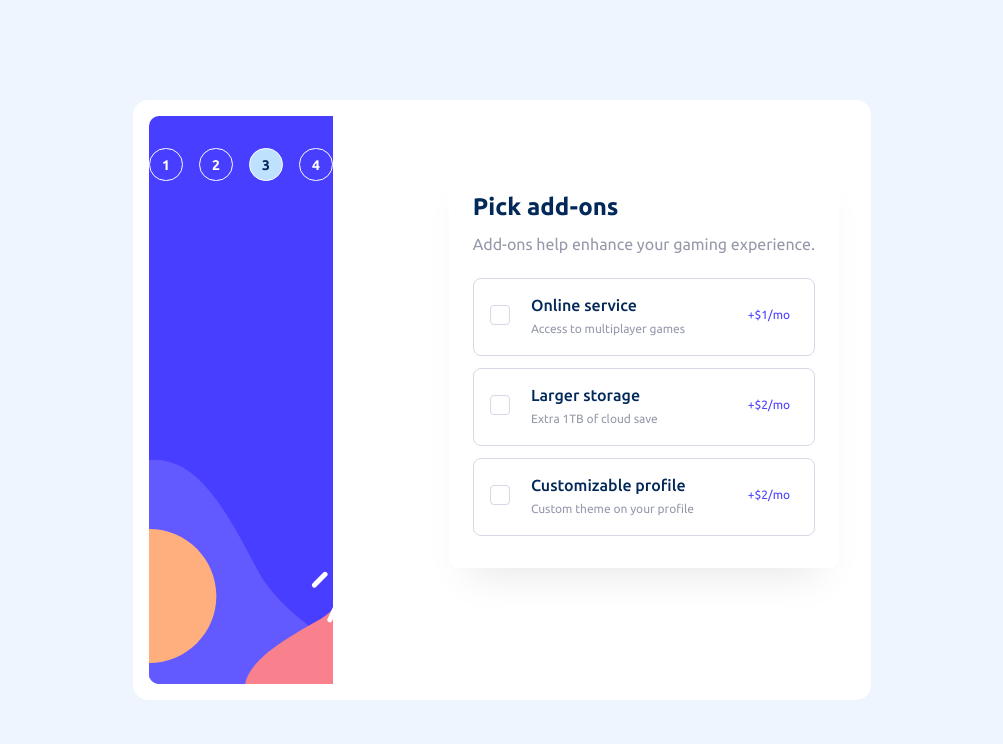
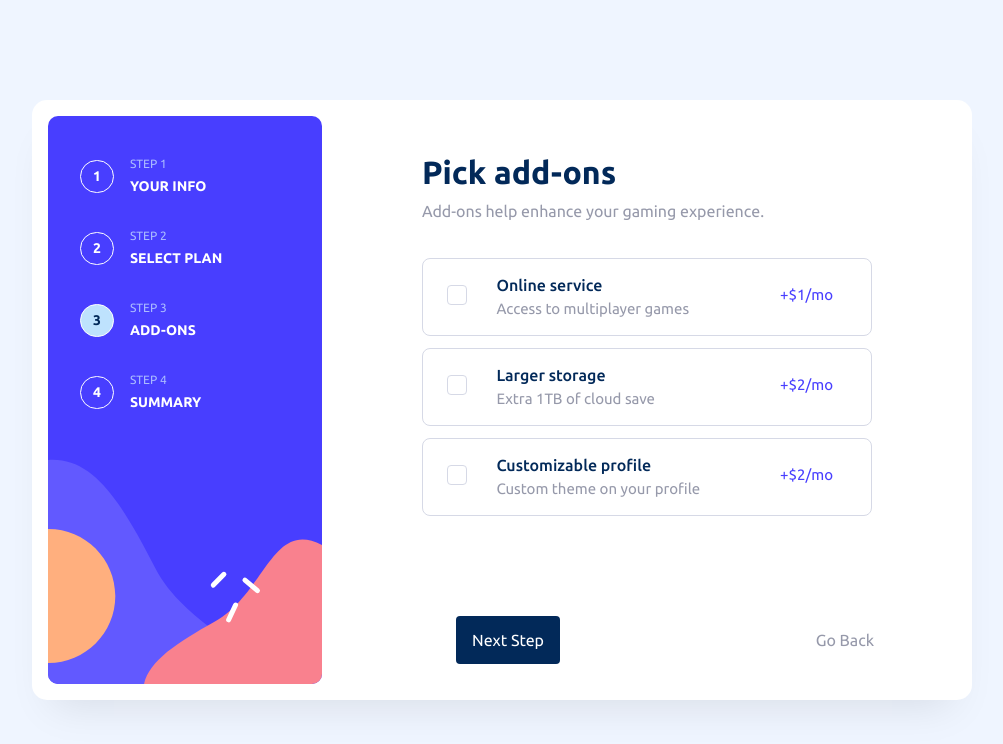
Before and after one commit to lomsadze123/multi-step-form, a React (Vite) app: page /add-ons in a window 1280 px wide. Shown: the top 744 px of the page, without its empty margins (138-1141 px from the left). Built offline with nearby package versions, Linux system fonts and the light colour scheme.

Commit message:
finished design

```diff
--- a/src/App.tsx
+++ b/src/App.tsx
@@ -6,6 +6,7 @@ import AddOns from "./components/AddOns";
 import Summary from "./components/Summary";
 import Thanks from "./components/Thanks";
 import AsideForm from "./components/AsideForm";
+import NextButton from "./components/NextButton";
 
 // type FormValue = {
 //   username: string;
@@ -21,7 +22,7 @@ function App() {
   // };
 
   return (
-    <div className="md:flex md:items-center md:gap-[100px] md:bg-white md:p-4 rounded-[15px]">
+    <div className="md:grid md:grid-flow-col grid2 md:items-start md:gap-[100px] md:bg-white md:p-4 rounded-[15px] md:shadow-custom md:max-w-[940px] relative">
       {/* <form onSubmit={handleSubmit(onSubmit)}>
         <input type="text" {...register("username")} />
       </form> */}
@@ -33,6 +34,7 @@ function App() {
         <Route path="/summary" element={<Summary />} />
         <Route path="/thanks" element={<Thanks />} />
       </Routes>
+      <NextButton />
     </div>
   );
 }
--- a/src/components/AddOns.tsx
+++ b/src/components/AddOns.tsx
@@ -2,9 +2,9 @@ import { AddOnsObj } from "./Objects";
 
 const AddOns = () => {
   return (
-    <div className="bg-white mx-4 rounded-[10px] py-8 px-6 mt-[-74px] shadow-custom">
-      <h1 className="text-Denim text-2xl">Pick add-ons</h1>
-      <p className="text-Grey text-base mt-[9px] mb-[22px]">
+    <div className="bg-white mx-4 rounded-[10px] py-8 px-6 mt-[-74px] shadow-custom md:mx-0 md:mt-10 md:shadow-none md:rounded-none md:p-0 md:pr-[84px]">
+      <h1 className="text-Denim text-2xl md:text-[32px]">Pick add-ons</h1>
+      <p className="text-Grey text-base mt-[9px] mb-[22px] md:mt-[11px] md:mb-[35px]">
         Add-ons help enhance your gaming experience.
       </p>
       <div className="flex flex-col gap-3">
@@ -12,7 +12,7 @@ const AddOns = () => {
           <label
             htmlFor={items.name}
             key={items.id}
-            className="grid grid-flow-col items-center gap-4 grids border-[#D6D9E6] rounded-lg border-[1px] pt-[14px] pb-[18px] px-4"
+            className="grid grid-flow-col items-center gap-4 grids border-[#D6D9E6] rounded-lg border-[1px] pt-[14px] pb-[18px] px-4 md:px-6 md:w-[42.8vw] md:max-w-[450px]"
           >
             <input
               type="checkbox"
@@ -22,9 +22,13 @@ const AddOns = () => {
             />
             <div>
               <h2 className="text-Denim text-base">{items.name}</h2>
-              <p className="text-Grey text-xs mt-1">{items.text}</p>
+              <p className="text-Grey text-xs mt-1 md:text-[15px]">
+                {items.text}
+              </p>
             </div>
-            <p className="text-[#483EFF] text-xs">+${items.price}/mo</p>
+            <p className="text-[#483EFF] text-xs md:text-[15px]">
+              +${items.price}/mo
+            </p>
           </label>
         ))}
       </div>
--- a/src/components/AsideForm.tsx
+++ b/src/components/AsideForm.tsx
@@ -3,18 +3,27 @@ import SideBarObj from "./Objects";
 
 const AsideForm = () => {
   return (
-    <ul className="bg-SideBarMobile bg-cover h-[172px] text-center md:bg-SideBarDesktop md:h-[568px]">
+    <ul className="bg-SideBarMobile bg-cover h-[172px] text-center md:text-start md:bg-SideBarDesktop md:h-[568px] md:flex md:flex-col md:gap-8 md:pt-10 md:pl-8">
       {SideBarObj.map((items) => (
-        <li key={items.id} className="inline-block">
+        <div
+          key={items.id}
+          className="inline-block md:flex md:items-center md:gap-4 md:uppercase"
+        >
+          <li>
             <NavLink
               to={items.route}
               className={`py-[5.5px] px-3 ${
                 items.id === 1 ? "" : "ml-4"
-            } mt-8 block text-white text-sm rounded-full border-[1px] border-white`}
+              } mt-8 block text-white text-sm rounded-full border-[1px] border-white md:m-0`}
             >
               {items.id}
             </NavLink>
           </li>
+          <div className="hidden md:block">
+            <p className="text-xs text-[#ABBCFF]">step {items.id}</p>
+            <h4 className="text-sm text-white mt-1">{items.info}</h4>
+          </div>
+        </div>
       ))}
     </ul>
   );
--- a/src/components/Forms.tsx
+++ b/src/components/Forms.tsx
@@ -1,15 +1,15 @@
 const Forms = () => {
   return (
-    <div className="bg-white mx-4 rounded-[10px] py-8 px-6 mt-[-74px] shadow-custom md:m-0 md:shadow-none md:rounded-none md:p-0">
-      <h1 className="text-Denim text-2xl">Personal info</h1>
-      <p className="text-Grey text-base mt-[9px] mb-[22px]">
+    <div className="bg-white mx-4 rounded-[10px] py-8 px-6 mt-[-74px] shadow-custom md:mx-0 md:mt-10 md:shadow-none md:rounded-none md:p-0 md:pr-[84px]">
+      <h1 className="text-Denim text-2xl md:text-[32px]">Personal info</h1>
+      <p className="text-Grey text-base mt-[9px] mb-[22px] md:mt-[11px] md:mb-[35px]">
         Please provide your name, email address, and phone number.
       </p>
-      <form className="text-Denim text-xs flex flex-col gap-4">
+      <form className="text-Denim text-xs flex flex-col gap-4 md:text-sm  md:w-[42.8vw] md:max-w-[450px]">
         <label>
           Name <br />
           <input
-            className="border-[#D6D9E6] bg-white rounded border-[1px] text-[15px] py-3 pl-4 w-full mt-[3px]"
+            className="border-[#D6D9E6] bg-white rounded border-[1px] text-[15px] py-3 pl-4 w-full mt-[3px] md:mt-2"
             type="text"
             placeholder="e.g. Stephen King"
           />
--- /dev/null
+++ b/src/components/NextButton.tsx
@@ -0,0 +1,12 @@
+const NextButton = () => {
+  return (
+    <div className="bottom-0 left-0 right-0 flex flex-row-reverse justify-between bg-white p-4 mt-10 md:m-0 md:absolute md:max-w-[450px] md:left-[408px] md:bottom-5">
+      <button className="text-Grey">Go Back</button>
+      <button className="bg-Denim text-white rounded py-3 px-4">
+        Next Step
+      </button>
+    </div>
+  );
+};
+
+export default NextButton;
--- a/src/components/Plan.tsx
+++ b/src/components/Plan.tsx
@@ -11,16 +11,17 @@ const Plan = () => {
   };
 
   return (
-    <div className="bg-white mx-4 rounded-[10px] py-8 px-6 mt-[-74px] shadow-custom">
-      <h1 className="text-Denim text-2xl">Select your plan</h1>
-      <p className="text-Grey text-base mt-[9px] mb-[22px]">
+    <div className="bg-white mx-4 rounded-[10px] py-8 px-6 mt-[-74px] shadow-custom md:mx-0 md:mt-10 md:shadow-none md:rounded-none md:p-0 md:pr-[84px]">
+      <h1 className="text-Denim text-2xl md:text-[32px]">Select your plan</h1>
+      <p className="text-Grey text-base mt-[9px] mb-[22px] md:mt-[11px] md:mb-[35px]">
         You have the option of monthly or yearly billing.
       </p>
-      <div className="flex flex-col gap-3">
+      <div className="flex flex-col gap-3 md:flex-row md:max-w-[450px]">
         {PlanObj.map((items) => (
           <div
             key={items.id}
-            className="flex items-center gap-[14px] border-[#D6D9E6] rounded-lg border-[1px] pt-[14px] pb-[18px] pl-4"
+            className="flex items-center gap-[14px] border-[#D6D9E6] rounded-lg border-[1px] pt-[14px] pb-[18px] pl-4 md:grid
+            md:items-start md:py-5 md:w-[12.188vw] md:pr-9"
           >
             <img
               src={images[items.name]}
--- a/src/components/Summary.tsx
+++ b/src/components/Summary.tsx
@@ -1,31 +1,33 @@
 const Summary = () => {
   return (
-    <div className="bg-white mx-4 rounded-[10px] py-8 px-6 mt-[-74px] shadow-custom">
-      <h1 className="text-Denim text-2xl">Finishing up</h1>
-      <p className="text-Grey text-base mt-[9px] mb-[22px]">
+    <div className="bg-white mx-4 rounded-[10px] py-8 px-6 mt-[-74px] shadow-custom md:mx-0 md:mt-10 md:shadow-none md:rounded-none md:p-0 md:pr-[84px] ">
+      <h1 className="text-Denim text-2xl md:text-[32px]">Finishing up</h1>
+      <p className="text-Grey text-base mt-[9px] mb-[22px] md:mt-[11px] md:mb-[35px]">
         Double-check everything looks OK before confirming.
       </p>
-      <div className="p-4 bg-[#F8F9FF] rounded-[8.8px]">
+      <div className="p-4 bg-[#F8F9FF] rounded-[8.8px] md:w-[42.8vw] md:max-w-[450px]">
         <div className="flex justify-between items-center">
           <span>
-            <h2 className="text-Denim text-sm">Arcade (Monthly)</h2>
+            <h2 className="text-Denim text-sm md:text-base">
+              Arcade (Monthly)
+            </h2>
             <button className="text-Grey text-sm underline">Change</button>
           </span>
-          <h4 className="text-Denim text-sm">$9/mo</h4>
+          <h4 className="text-Denim text-sm md:text-base">$9/mo</h4>
         </div>
-        <hr className="my-3" />
+        <hr className="my-3 md:mt-6 md:mb-4" />
         <div className="flex justify-between items-center">
           <p className="text-Grey text-sm">Online service</p>
           <h5 className="text-Denim text-sm">+$1/mo</h5>
         </div>
-        <div className="flex justify-between items-center mt-3">
+        <div className="flex justify-between items-center mt-3 md:mt-4">
           <p className="text-Grey text-sm">Larger storage</p>
           <h5 className="text-Denim text-sm">+$2/mo</h5>
         </div>
       </div>
       <div className="flex justify-between items-center px-4 mt-6">
         <p className="text-Grey text-base">Total (per month)</p>
-        <h4 className="text-[#483EFF] text-base">+$12/mo</h4>
+        <h4 className="text-[#483EFF] text-base md:text-xl ">+$12/mo</h4>
       </div>
     </div>
   );
--- a/src/components/Thanks.tsx
+++ b/src/components/Thanks.tsx
@@ -2,7 +2,7 @@ import thanks from "../assets/icon-thank-you.svg";
 
 const Thanks = () => {
   return (
-    <div className="bg-white mx-4 rounded-[10px] py-[79px] px-6 mt-[-74px] shadow-custom text-center">
+    <div className="bg-white mx-4 rounded-[10px] py-[79px] px-6 mt-[-74px] shadow-custom text-center md:m-0 md:shadow-none md:rounded-none md:p-0">
       <img
         src={thanks}
         alt="thanks icon"
--- a/src/index.css
+++ b/src/index.css
@@ -36,3 +36,7 @@ h3 {
     align-items: center;
   }
 }
+
+.grid2 {
+  grid-template-columns: 274px 1fr;
+}
```
Lines whose indentation alone changed are shown as unchanged.
